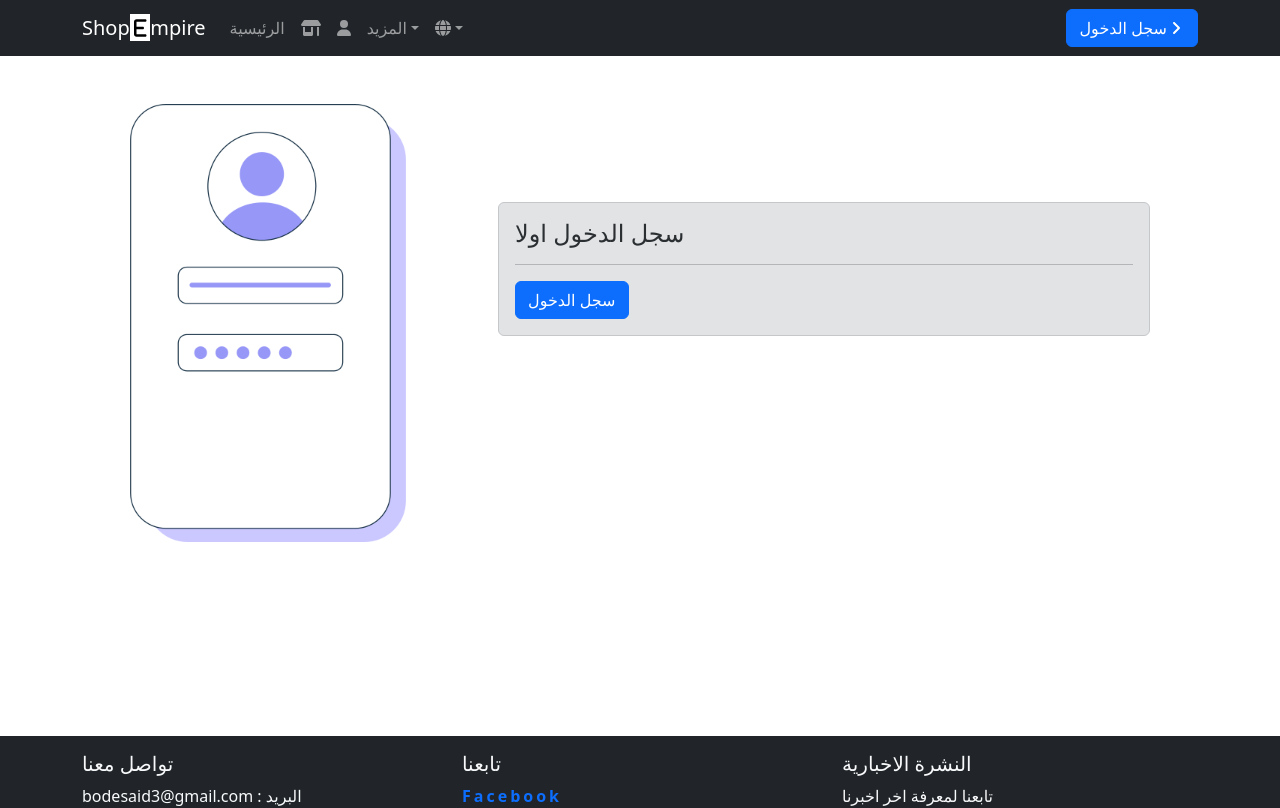
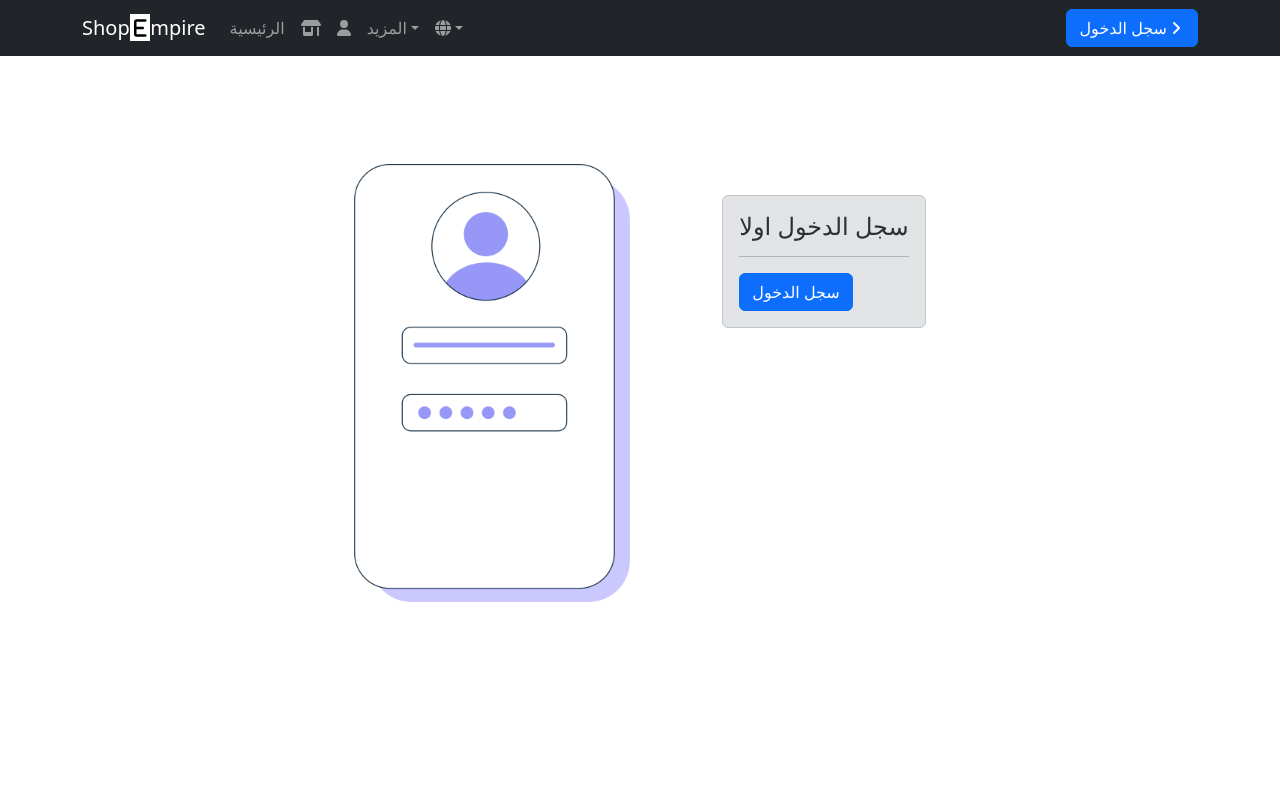
Before and after one commit to AbdlrhmanSaid/TshopV2, a React (Create React App) app: page /Profile in a window 1280 px wide. Shown: the top 808 px of the page. Built offline with nearby package versions, Linux system fonts and the light colour scheme.

Commit message:
added some edits

```diff
--- a/src/App.css
+++ b/src/App.css
@@ -286,5 +286,8 @@ a {
   .card-red {
     width: 50%;
   }
+  .sm-hide {
+    display: none;
+  }
 }
 /* media screen */
--- a/src/components/Profile.js
+++ b/src/components/Profile.js
@@ -17,6 +17,7 @@ import Alert from "react-bootstrap/Alert";
 import Button from "react-bootstrap/Button";
 import { Container } from "react-bootstrap";
 import img1 from "../imgs/loginPhoto.png";
+import img2 from "../imgs/user.png";
 
 const Profile = () => {
   const userData = useSelector(selectUserData);
@@ -32,11 +33,14 @@ const Profile = () => {
   }
 
   return (
-    <Container>
+    <Container
+      style={{ height: "100vh" }}
+      className="d-flex justify-content-center align-items-center"
+    >
       <>
         {isLogin ? (
-          <div className="container mt-4">
-            <div className="card">
+          <div className="container mt-4 d-flex justify-content-between align-items-center my-3">
+            <div className="card w-100">
               <div className="card-body">
                 <h5 className="card-title">
                   {isEnglish ? "Profile Information" : "معلوماتك الشخصية"}
@@ -78,6 +82,9 @@ const Profile = () => {
                 </Link>
               </div>
             </div>
+            <div className="image text-center sm-hide">
+              <img src={img2} className="w-50" />
+            </div>
           </div>
         ) : (
           <div className="m-5">
```
